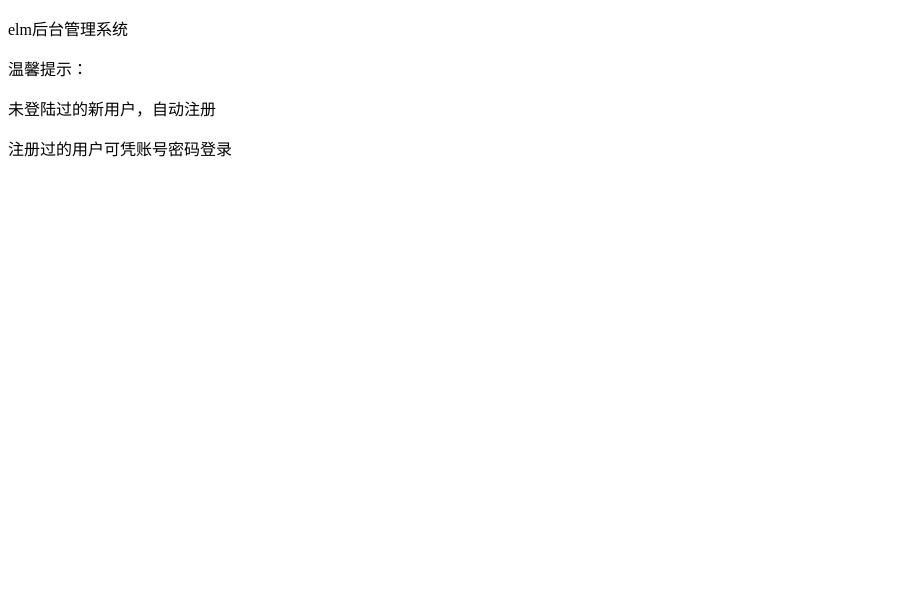
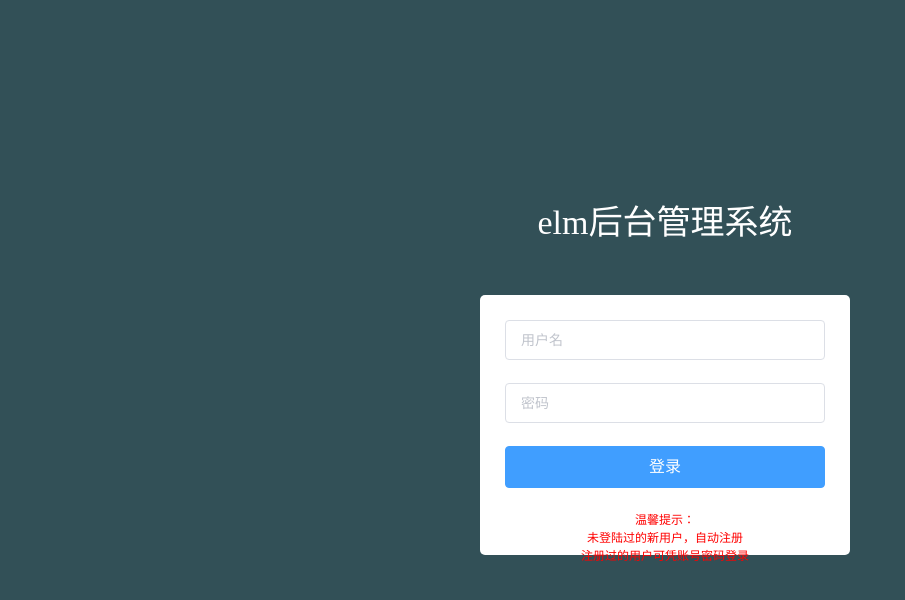
Before and after one commit to zeroyls/vue2-manage-study, a Vue app: page / in a window 1280 px wide. Shown: the top 600 px of the page, without its empty margins (0-905 px from the left). Built offline with nearby package versions, Linux system fonts and the light colour scheme.

Commit message:
Login page style done

```diff
--- a/package.json
+++ b/package.json
@@ -13,6 +13,8 @@
   },
   "dependencies": {
     "element-ui": "^2.13.2",
+    "less": "^2.7.2",
+    "less-loader": "^4.0.3",
     "vue": "^2.5.2",
     "vue-router": "^3.0.1",
     "vuex": "^3.4.0"
--- a/src/App.vue
+++ b/src/App.vue
@@ -9,3 +9,7 @@ export default {
 
 }
 </script>
+
+<style lang="less">
+	@import './style/common.less';
+</style>
--- a/src/components/page/login.vue
+++ b/src/components/page/login.vue
@@ -1,11 +1,29 @@
 <template>
-    <div>
-        <div >
-            <p>elm后台管理系统</p>
-        </div>
-        <p>温馨提示：</p>
-        <p>未登陆过的新用户，自动注册</p>
-        <p>注册过的用户可凭账号密码登录</p>
+    <div class = "login_page fillcontain">
+        <transition name = "form-fade" mode = "in-out">
+            <section class = "form_container">
+                <div class ="manage_tip">
+                    <p>elm后台管理系统</p>
+                </div>
+                <el-form>
+                    <el-form-item>
+                        <el-input placeholder="用户名">
+                            <span>dsfsd</span>
+                        </el-input>
+                    </el-form-item>
+                    <el-form-item>
+                        <el-input type = "password" placeholder = "密码">
+                        </el-input>
+                    </el-form-item>
+                    <el-form-item>
+                        <el-button type = "primary" class ="submit_btn">登录</el-button>
+                    </el-form-item>
+                </el-form>
+                <p class ="tip">温馨提示：</p>
+                <p class ="tip">未登陆过的新用户，自动注册</p>
+                <p class ="tip">注册过的用户可凭账号密码登录</p>
+            </section>
+        </transition>
     </div>
 </template>
 
@@ -14,3 +32,47 @@ export default {
 
 }
 </script>
+
+<style lang = "less" scoped>
+    @import '../../style/mixin.less';
+    .login_page{
+        background-color: #325057;
+    }
+
+    .form_container{
+        .wh(320px, 210px);
+        .ctp(320px, 210px);
+        padding: 25px;
+        border-radius: 5px;
+        text-align: center;
+        background-color: #fff;
+        .submit_btn{
+            width: 100%;
+            font-size: 16px;
+        }
+    }
+
+	.manage_tip{
+		position: absolute;
+		width: 100%;
+		top: -100px;
+		left: 0;
+		p {
+			font-size: 34px;
+			color: #fff;
+		}
+    }
+
+    .tip{
+		font-size: 12px;
+		color: red;
+	}
+
+    .form-fade-enter-active, .form-fade-leave-active{
+        transition: all 1s;
+    }
+    .form-fade-enter, .form-fade-leave-active{
+        transform: translate3d(0, -50px, 0);
+        opacity: 50;
+    }
+</style>
--- a/src/main.js
+++ b/src/main.js
@@ -3,6 +3,7 @@ import App from './App';
 import router from './router';
 import store from './store';
 import ElementUI from 'element-ui';
+import "element-ui/lib/theme-chalk/index.css"
 
 Vue.config.productionTip = false;
 
--- /dev/null
+++ b/src/style/common.less
@@ -0,0 +1,21 @@
+body, div, p, span, section{
+    padding: 0;
+    margin: 0;
+    list-style: none;
+    font-style: normal;
+    text-decoration: none;
+    border: none;
+
+}
+
+html,body{
+    height: 100%;
+    width: 100%;
+    // background-color: #F5F5F5;
+}
+
+
+.fillcontain{
+    height: 100%;
+    width: 100%;
+}
--- /dev/null
+++ b/src/style/mixin.less
@@ -0,0 +1,14 @@
+//定位上下左右居中
+
+.ctp(@width, @height){
+    position: absolute;
+    top: 50%;
+    left: 50%;
+    margin-top: -@height/2;
+    margin-left: -@width /2;
+}
+
+.wh(@width, @height){
+    width: @width;
+    height: @height;
+}
```
Also changed, not shown: 1 other file (tests, documents, lock files or other folders).
